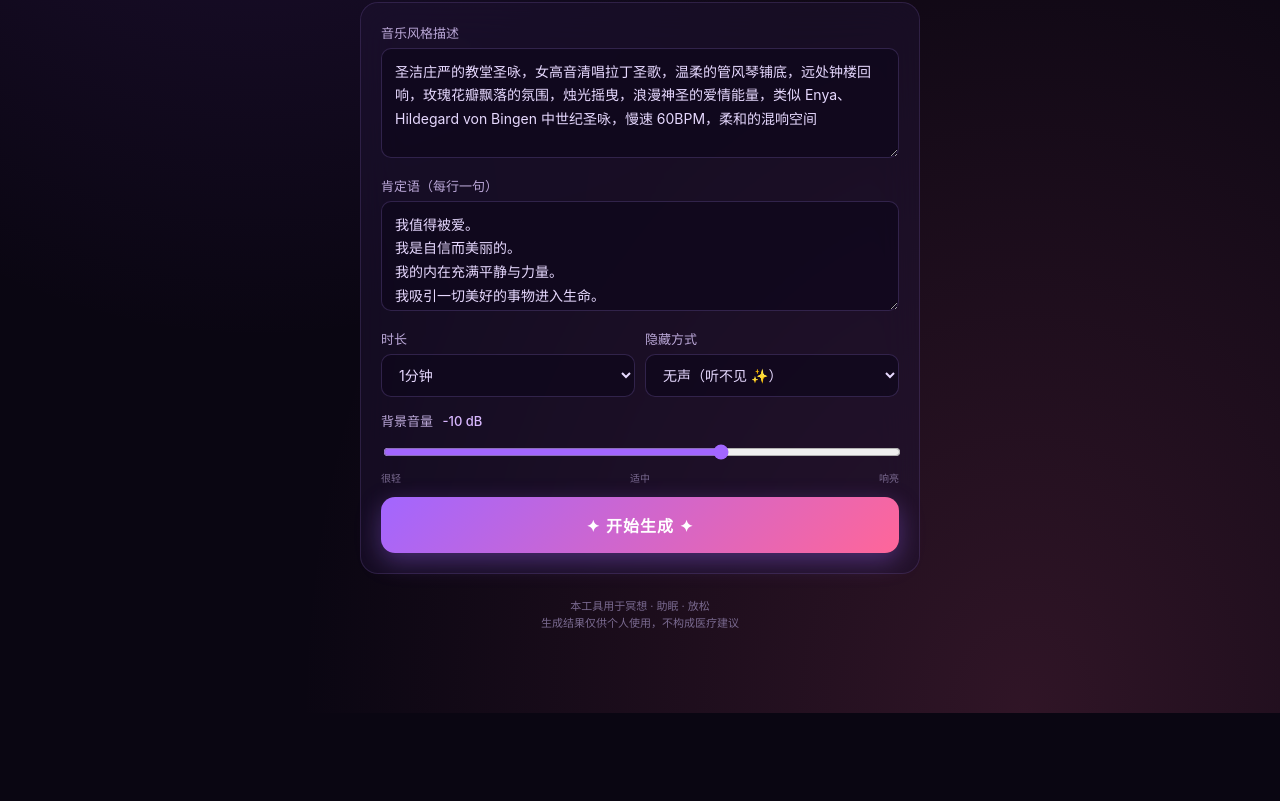
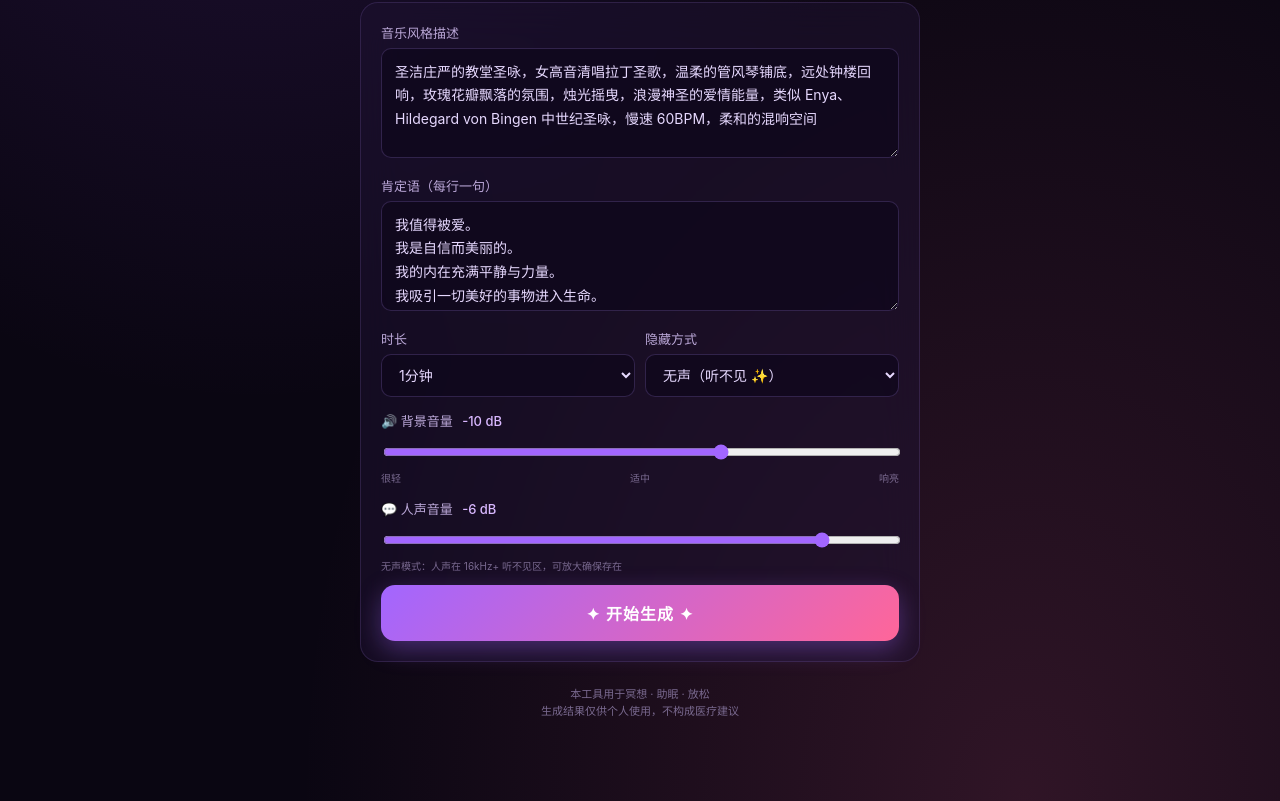
Before and after one commit to firefoxy1015/subliminal-lab, a website: page public/index.html in a window 1280 px wide. Shown: the part 561-1362 px from the top of the page. Before the commit the page ends 1274 px from the top, so only its background shows below. Drawn offline with Linux system fonts and the light colour scheme.

Commit message:
UI: add voice-volume slider with mode-aware default + hint

```diff
--- a/public/index.html
+++ b/public/index.html
@@ -93,11 +93,20 @@
     </div>
 
     <div style="margin-top:14px">
-      <span class="label">背景音量 <span id="bg_db_val" style="color:#d9b8ff;margin-left:6px">-10 dB</span></span>
+      <span class="label">🔊 背景音量 <span id="bg_db_val" style="color:#d9b8ff;margin-left:6px">-10 dB</span></span>
       <input type="range" id="bg_db" min="-30" max="0" step="1" value="-10"
              style="width:100%;accent-color:#a266ff;height:6px;margin-top:4px">
       <div style="display:flex;justify-content:space-between;font-size:10px;color:#7a6a90;margin-top:2px">
         <span>很轻</span><span>适中</span><span>响亮</span>
+      </div>
+    </div>
+
+    <div style="margin-top:14px">
+      <span class="label">💬 人声音量 <span id="voice_db_val" style="color:#d9b8ff;margin-left:6px">-28 dB</span></span>
+      <input type="range" id="voice_db" min="-50" max="0" step="1" value="-28"
+             style="width:100%;accent-color:#a266ff;height:6px;margin-top:4px">
+      <div id="voice_db_hint" style="font-size:10px;color:#7a6a90;margin-top:2px">
+        可听模式：越低越隐藏（-35 ~ -20 较常用）
       </div>
     </div>
 
@@ -208,6 +217,28 @@ bgDbInput.addEventListener('input', () => {
   bgDbVal.textContent = bgDbInput.value + ' dB';
 });
 
+// Voice volume slider live update + hint by mode
+const voiceDbInput = document.getElementById('voice_db');
+const voiceDbVal = document.getElementById('voice_db_val');
+const voiceDbHint = document.getElementById('voice_db_hint');
+const modeSelect = document.getElementById('mode');
+voiceDbInput.addEventListener('input', () => {
+  voiceDbVal.textContent = voiceDbInput.value + ' dB';
+});
+// Auto-suggest sensible default when mode changes
+function applyVoiceDbDefault() {
+  if (modeSelect.value === 'silent') {
+    voiceDbInput.value = -6;
+    voiceDbHint.textContent = '无声模式：人声在 16kHz+ 听不见区，可放大确保存在';
+  } else {
+    voiceDbInput.value = -28;
+    voiceDbHint.textContent = '可听模式：越低越隐藏（-35 ~ -20 较常用）';
+  }
+  voiceDbVal.textContent = voiceDbInput.value + ' dB';
+}
+modeSelect.addEventListener('change', applyVoiceDbDefault);
+applyVoiceDbDefault();
+
 const go = document.getElementById('go');
 const result = document.getElementById('result');
 const status = document.getElementById('status');
@@ -233,7 +264,7 @@ go.onclick = async () => {
     duration_sec: Number(document.getElementById('duration_sec').value),
     bg_db: Number(document.getElementById('bg_db').value),
     speed_mult: 3,
-    voice_db: document.getElementById('mode').value === 'silent' ? -6 : -28,
+    voice_db: Number(document.getElementById('voice_db').value),
     layers: 2,
     solfeggio: active.solfeggio,
     music_prompt: document.getElementById('music_prompt').value.trim(),
```
